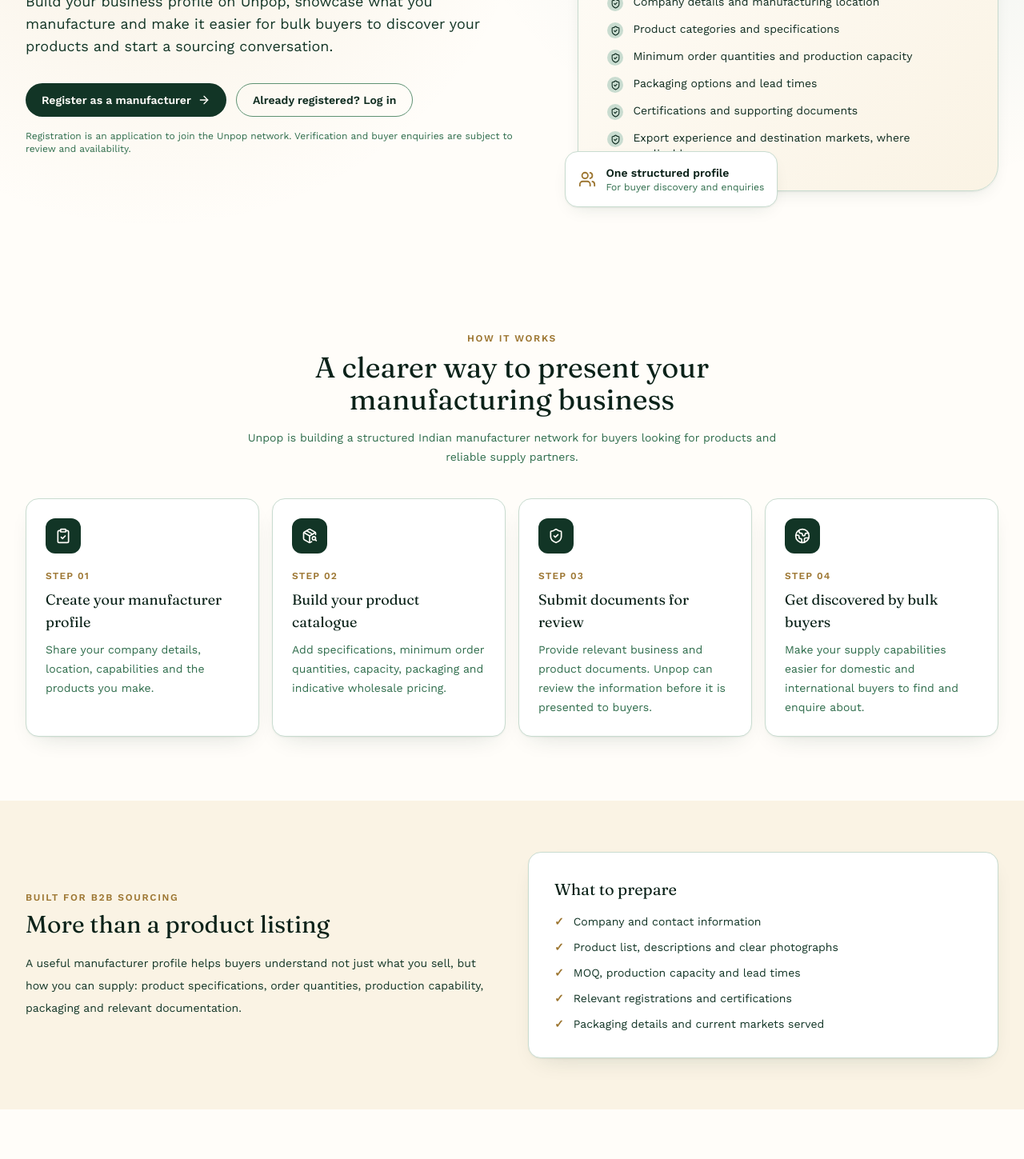
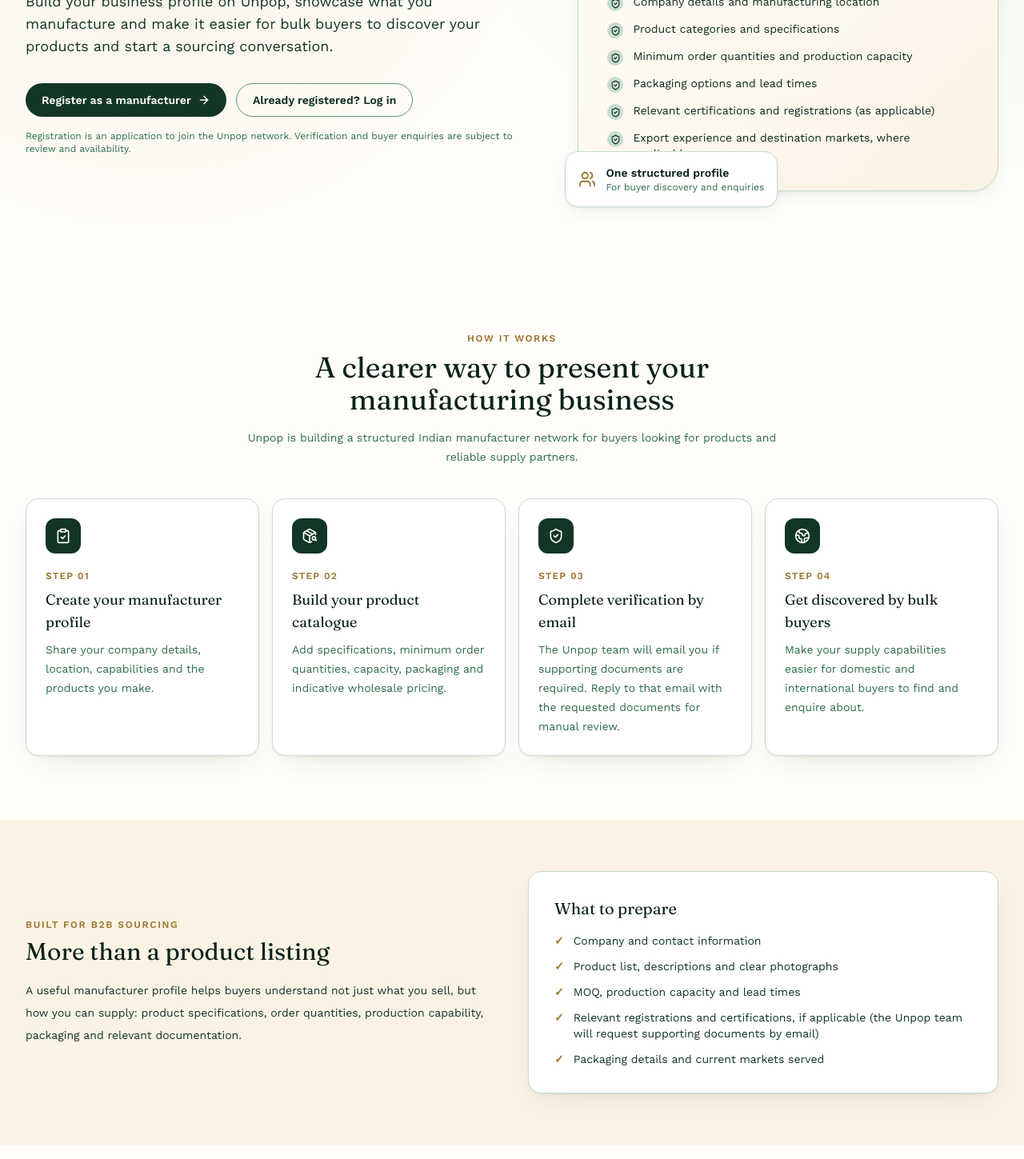
Before and after one commit to unpopventures/UnpopShop-frontend, a React (Vite) app: page /manufacturers in a window 1280 px wide. Shown: the part 400-1849 px from the top of the page at 80% size. Built offline with nearby package versions, Linux system fonts and the light colour scheme; no server answers.

Commit message:
Clarify email-based manufacturer verification process

```diff
--- a/src/pages/public/ManufacturersLanding.tsx
+++ b/src/pages/public/ManufacturersLanding.tsx
@@ -6,7 +6,7 @@ import Footer from "../../components/layout/Footer";
 const steps = [
   { icon: <ClipboardCheck size={20} />, title: "Create your manufacturer profile", body: "Share your company details, location, capabilities and the products you make." },
   { icon: <PackageSearch size={20} />, title: "Build your product catalogue", body: "Add specifications, minimum order quantities, capacity, packaging and indicative wholesale pricing." },
-  { icon: <ShieldCheck size={20} />, title: "Submit documents for review", body: "Provide relevant business and product documents. Unpop can review the information before it is presented to buyers." },
+  { icon: <ShieldCheck size={20} />, title: "Complete verification by email", body: "The Unpop team will email you if supporting documents are required. Reply to that email with the requested documents for manual review." },
   { icon: <Globe2 size={20} />, title: "Get discovered by bulk buyers", body: "Make your supply capabilities easier for domestic and international buyers to find and enquire about." },
 ];
 
@@ -15,7 +15,7 @@ const profileItems = [
   "Product categories and specifications",
   "Minimum order quantities and production capacity",
   "Packaging options and lead times",
-  "Certifications and supporting documents",
+  "Relevant certifications and registrations (as applicable)",
   "Export experience and destination markets, where applicable",
 ];
 
@@ -115,7 +115,7 @@ export default function ManufacturersLanding() {
                   "Company and contact information",
                   "Product list, descriptions and clear photographs",
                   "MOQ, production capacity and lead times",
-                  "Relevant registrations and certifications",
+                  "Relevant registrations and certifications, if applicable (the Unpop team will request supporting documents by email)",
                   "Packaging details and current markets served",
                 ].map((item) => (
                   <li key={item} className="flex gap-3">
```
